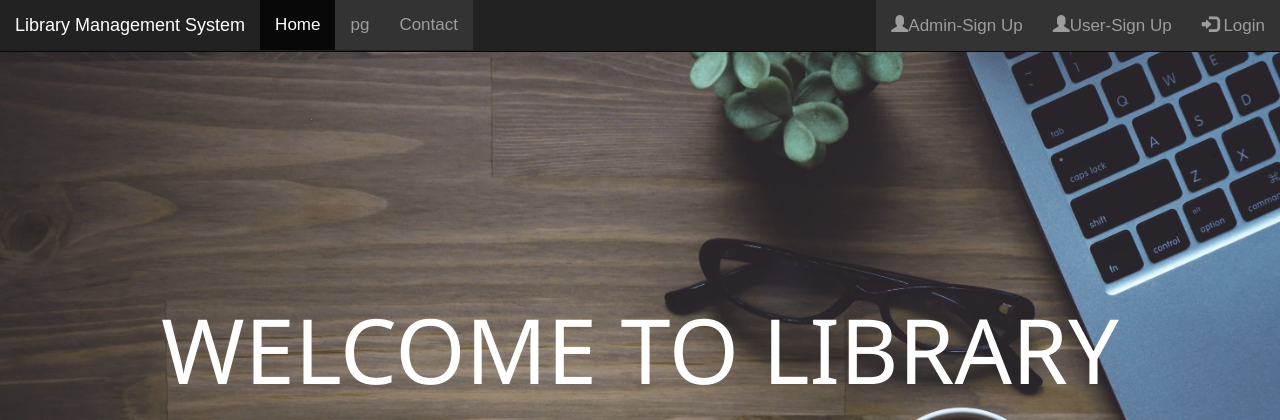
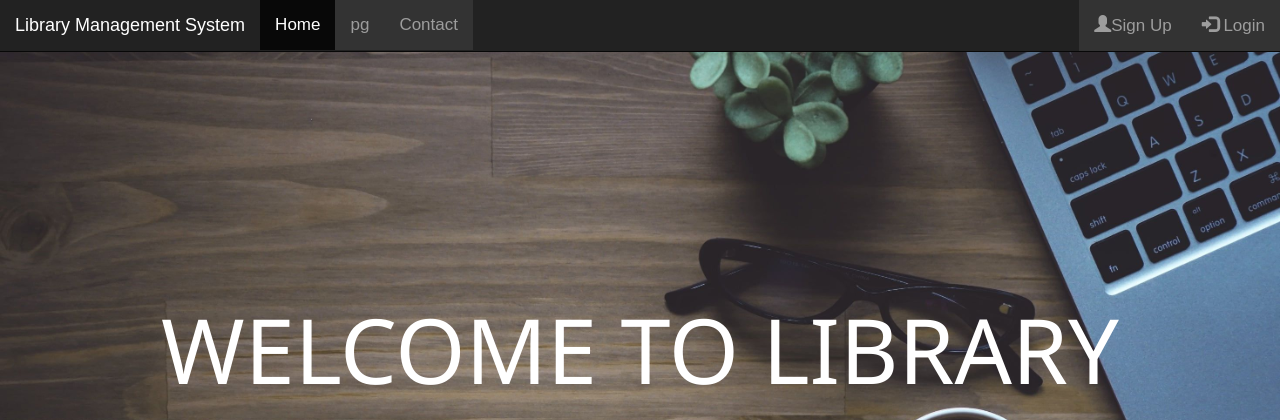
Before and after one commit to Ayodhya12/Project-NetLibrarian, a PHP site: page / in a window 1280 px wide. Shown: the top 420 px of the page. Run offline with PHP 8.4, Linux system fonts and the light colour scheme.

Commit message:
Update index.php

```diff
--- a/newProject/index.php
+++ b/newProject/index.php
@@ -30,7 +30,7 @@
               <li class="active"><a href="#">Home</a></li>
               <li><a href="book.php">Book Library</a></li>
               <li><a href="profile.php">Profile</a></li>
-              <li><a href="#">#</a></li>
+              <li><a href="#">Account Details</a></li>
               <li><a href="contact.html">Contact</a></li>
             </ul>
             <ul class="nav navbar-nav navbar-right">
@@ -79,8 +79,8 @@
               <li><a href="contact.html">Contact</a></li>
             </ul>
             <ul class="nav navbar-nav navbar-right">
-              <li><a href="signup.html"><span class="glyphicon glyphicon-user"></span>Admin-Sign Up</a></li>
-              <li><a href="signup.html"><span class="glyphicon glyphicon-user"></span>User-Sign Up</a></li>
+
+              <li><a href="signup.html"><span class="glyphicon glyphicon-user"></span>Sign Up</a></li>
               <li><a href="login.html"><span class="glyphicon glyphicon-log-in"></span> Login</a></li>
             </ul>
           </div>
```
